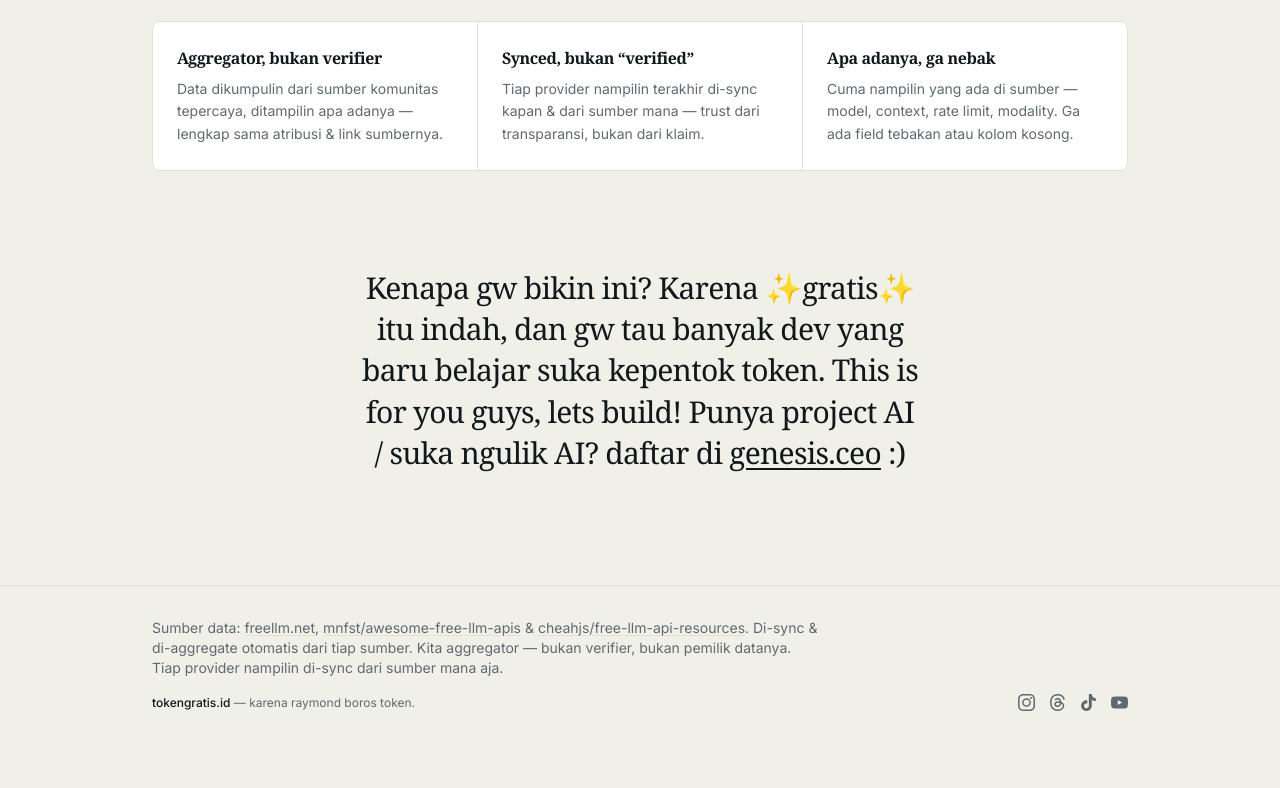
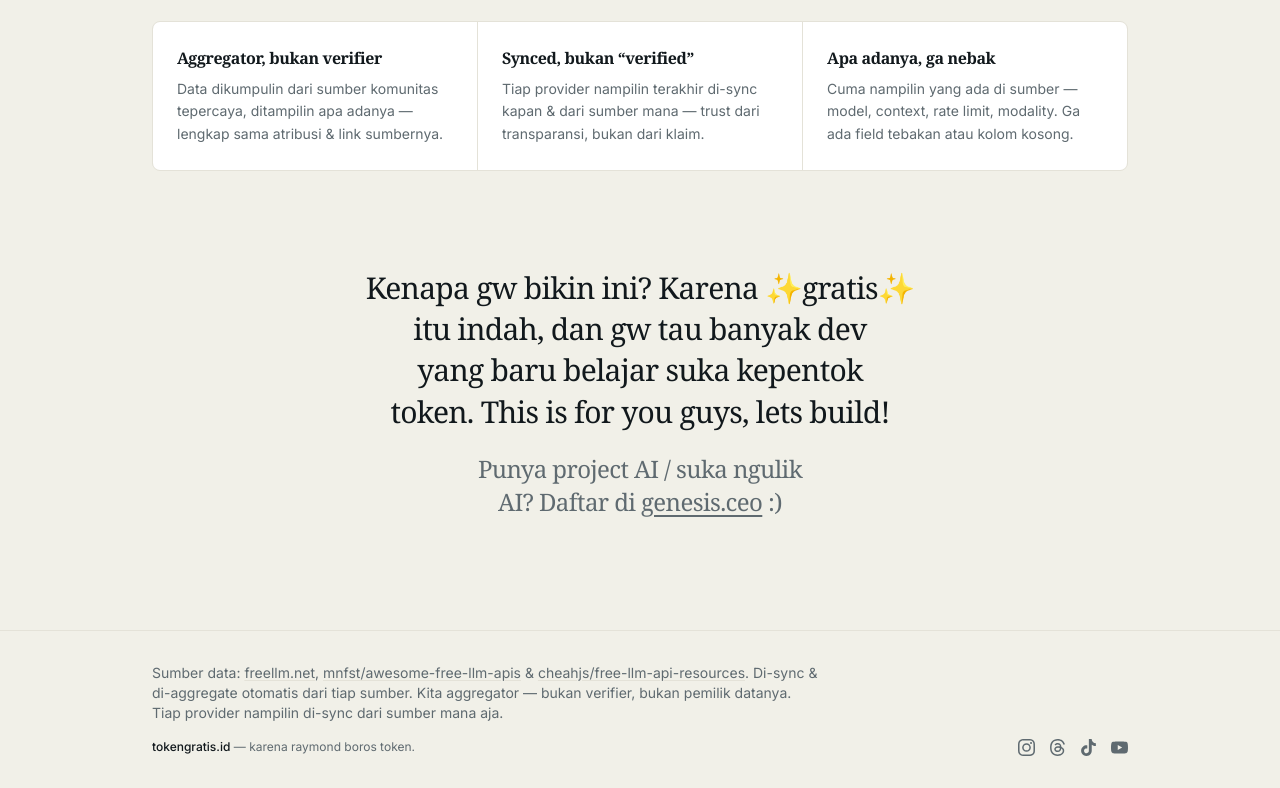
Before and after one commit to raymondchins/tokengratis-id, a Next.js app: page / in a window 1280 px wide. Shown: the part 1736-2524 px from the top of the page. Before the commit the page ends 2479 px from the top, so only its background shows below. Built offline with nearby package versions, Linux system fonts and the light colour scheme.

Commit message:
ux(home): split serif section into two paragraphs for hierarchy

```diff
--- a/app/page.tsx
+++ b/app/page.tsx
@@ -98,7 +98,10 @@ export default function Home() {
           <p className="mx-auto max-w-2xl text-balance font-serif text-2xl leading-snug tracking-tight text-fog sm:text-3xl">
             Kenapa gw bikin ini? Karena ✨gratis✨ itu indah, dan gw tau banyak
             dev yang baru belajar suka kepentok token. This is for you guys,
-            lets build! Punya project AI / suka ngulik AI? daftar di{" "}
+            lets build!
+          </p>
+          <p className="mx-auto mt-5 max-w-xl text-balance font-serif text-xl leading-snug tracking-tight text-mute sm:text-2xl">
+            Punya project AI / suka ngulik AI? Daftar di{" "}
             <a
               href="https://genesis.ceo"
               target="_blank"
```
